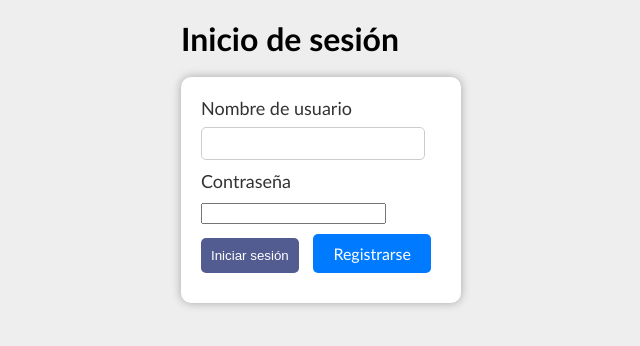
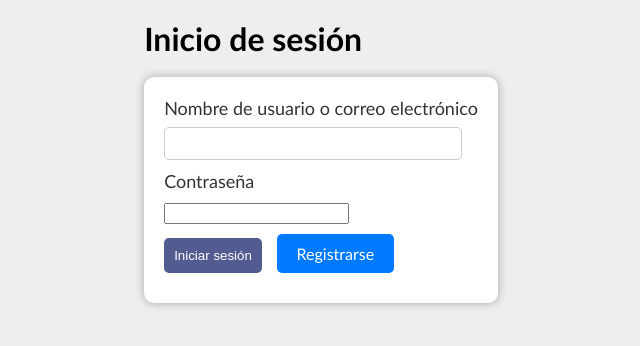
Before and after one commit to ManuNB7/proyecto_tasks, a PHP site: page /tcpdf/index.php?controller=sesion in a window 1280 px wide. Shown: the top 346 px of the page, without its empty margins (319-959 px from the left). Run offline with PHP 8.4, Linux system fonts and the light colour scheme; data that the repository does not hold is empty; a stand-in replaces the project's code that opens the database connection.

Commit message:
LOGIN VA

```diff
--- a/vista/inicio_sesion.php
+++ b/vista/inicio_sesion.php
@@ -4,7 +4,7 @@
 <form action="index.php?controller=sesion&action=inicio_sesion" method="POST">
     <?php if(isset($_GET["error"])){ echo "<h2>".$_GET["error"]."</h2>"; } ?>
     <?php if(isset($_GET["exito"])){ echo "<h2>".$_GET["exito"]."</h2>"; } ?>
-    <label for="nombre">Nombre de usuario</label>
+    <label for="nombre">Nombre de usuario o correo electrónico</label>
     <input type="text" name="nombre" id="nombre">
     <label for="pw">Contraseña</label>
     <input type="password" name="pw" id="pw">
```
